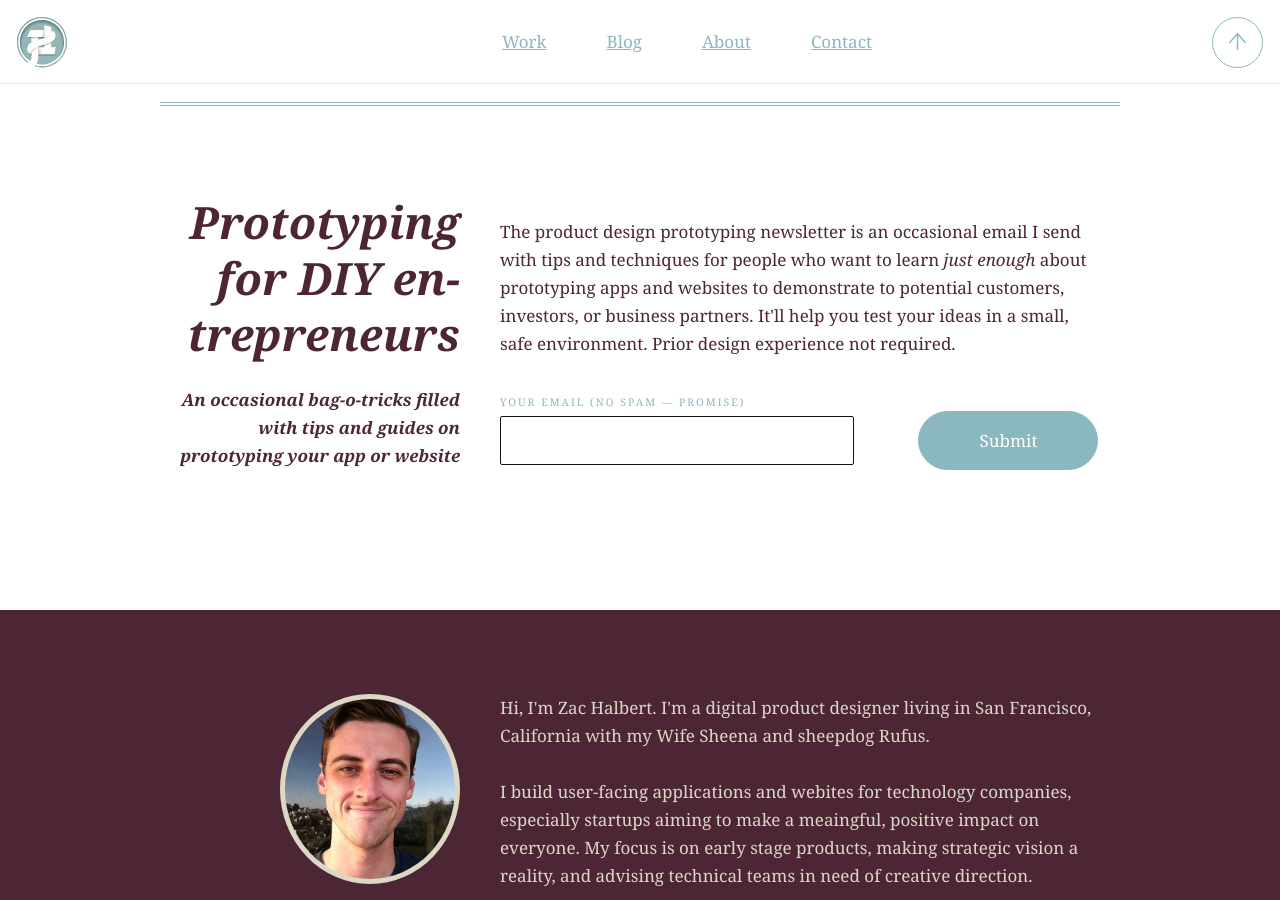
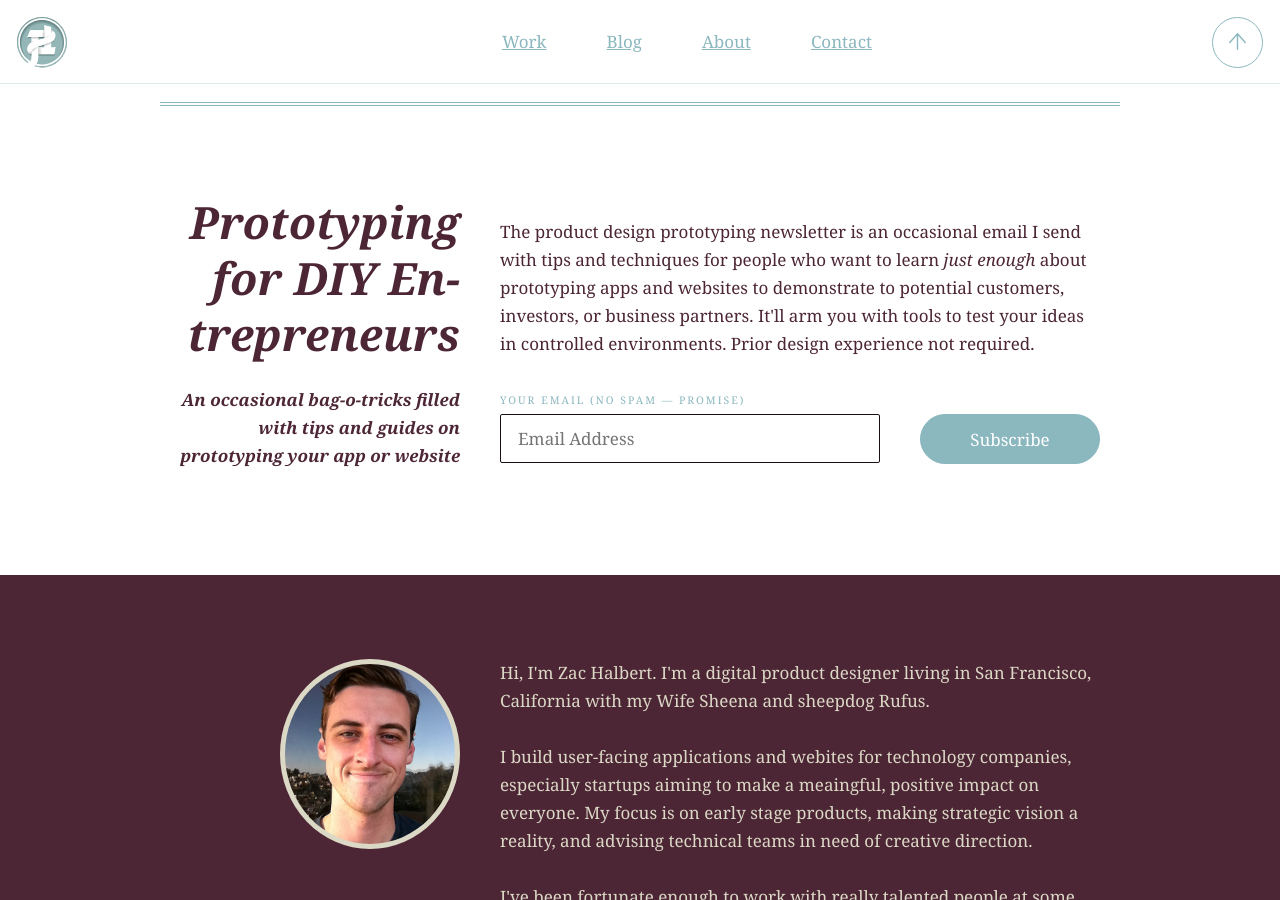
Before and after one commit to zachalbert/zachalbert.com_v6-build, a Jekyll site: the page built from _posts/2013-02-14-lean-ux-san-francisco-logo-contest.md, in a window 1280 px wide and 900 px high, scrolled down 1897 px. Built offline with Jekyll 4.4.1, drawn with Linux system fonts in a browser that asks for light colours.

Commit message:
Wordsmithing

```diff
--- a/_includes/subscribe.html
+++ b/_includes/subscribe.html
@@ -1,15 +1,27 @@
             <div class="aside">
               <div class="inner">
-                <h1 class="hyphenate">Prototyping for DIY entrepreneurs</h1>
+                <h1 class="hyphenate">Prototyping for DIY Entrepreneurs</h1>
                 <h2>An occasional bag-o-tricks filled with tips and guides on prototyping your app or website</h2>
               </div>
             </div>
             <p class="top">
-              The product design prototyping newsletter is an occasional email I send with tips and techniques for people who want to learn <em>just enough</em> about prototyping apps and websites to demonstrate to potential customers, investors, or business partners. It'll help you test your ideas in a small, safe environment. Prior design experience not required.
+              The product design prototyping newsletter is an occasional email I send with tips and techniques for people who want to learn <em>just enough</em> about prototyping apps and websites to demonstrate to potential customers, investors, or business partners. It'll arm you with tools to test your ideas in controlled environments. Prior design experience not required.
             </p>
-            <form>
-              <p>
-                <span class="inline-block" style="width: 59%;"><label for="newsletter_email">Your Email (No spam &mdash; promise)</label><input type="text" name="newsletter_email" id="newsletter_email"></span>
-                <span class="inline-block" style="width: 30%; margin-left: 10%;"><input type="submit" class="button button-primary"></span>
-              </p>
-            </form>
+            <div class="col-main">
+              <span id="mc_embed_signup">
+                <form action="//scouthawk.us9.list-manage.com/subscribe/post?u=c4b60de481b3f58170b708c04&amp;id=44da977ada" method="post" id="mc-embedded-subscribe-form" name="mc-embedded-subscribe-form" class="validate" target="_blank" novalidate>
+                  <div class="row full" id="mc_embed_signup_scroll">
+                    <div class="col-xs-12 no-padding-left">
+                      <label for="mce-EMAIL" class="text-left">Your Email (No spam &mdash; promise)</label>
+                    </div>
+                    <div class="col-sm-8 no-padding-left">
+                      <input type="email" value="" name="EMAIL" class="email" id="mce-EMAIL" placeholder="Email Address" required>
+                      <div style="position: absolute; left: -5000px;"><input type="text" name="b_c4b60de481b3f58170b708c04_44da977ada" tabindex="-1" value=""></div>
+                    </div>
+                    <div class="col-sm-4 no-padding-right">
+                      <button type="submit" name="subscribe" id="mc-embedded-subscribe" class="button button-primary"><span>Subscribe</span></button>
+                    </div>
+                  </div>
+                </form>
+              </span>
+            </div>
```
Also changed, not shown: _posts/2015-01-15-website-redesign-2015.md (+35 -17 lines), _scss/_main.scss (+9 -1 lines), README.md, css/style.css.
